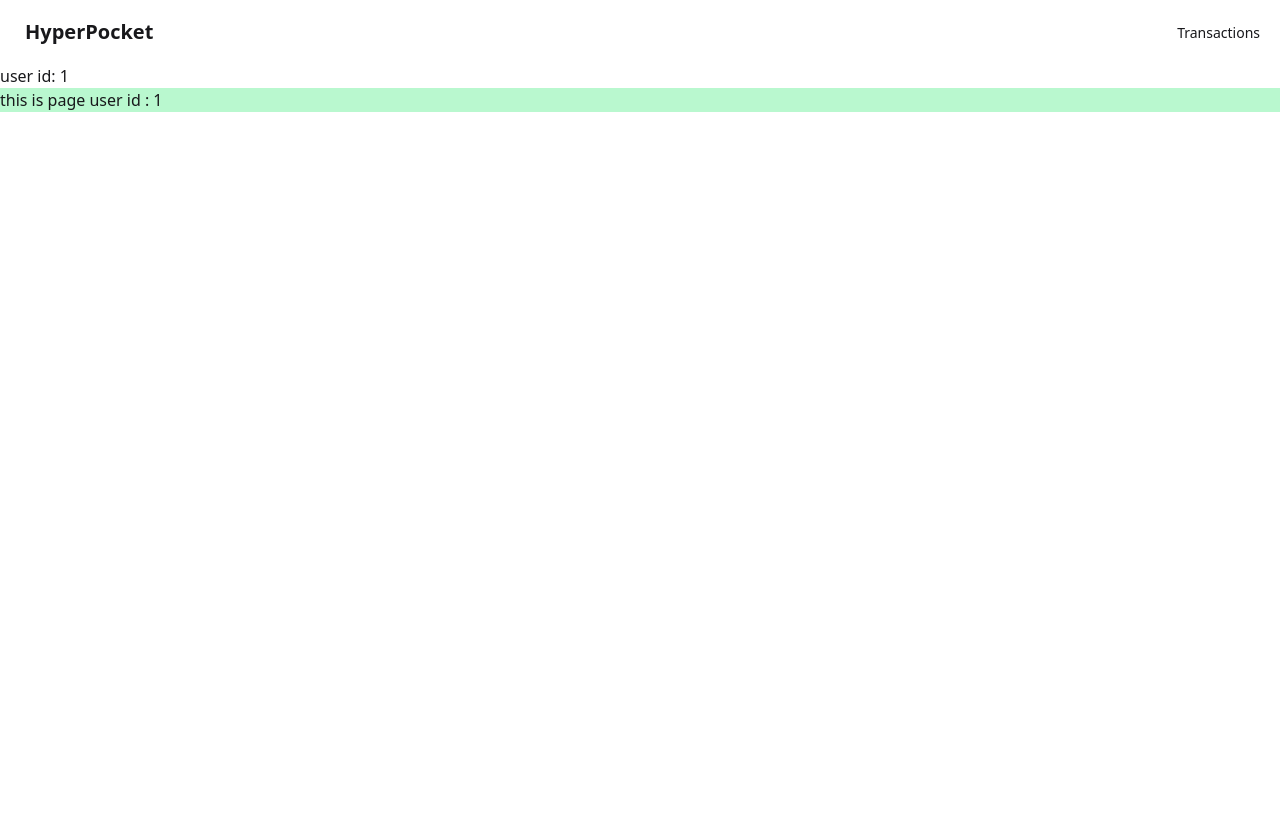
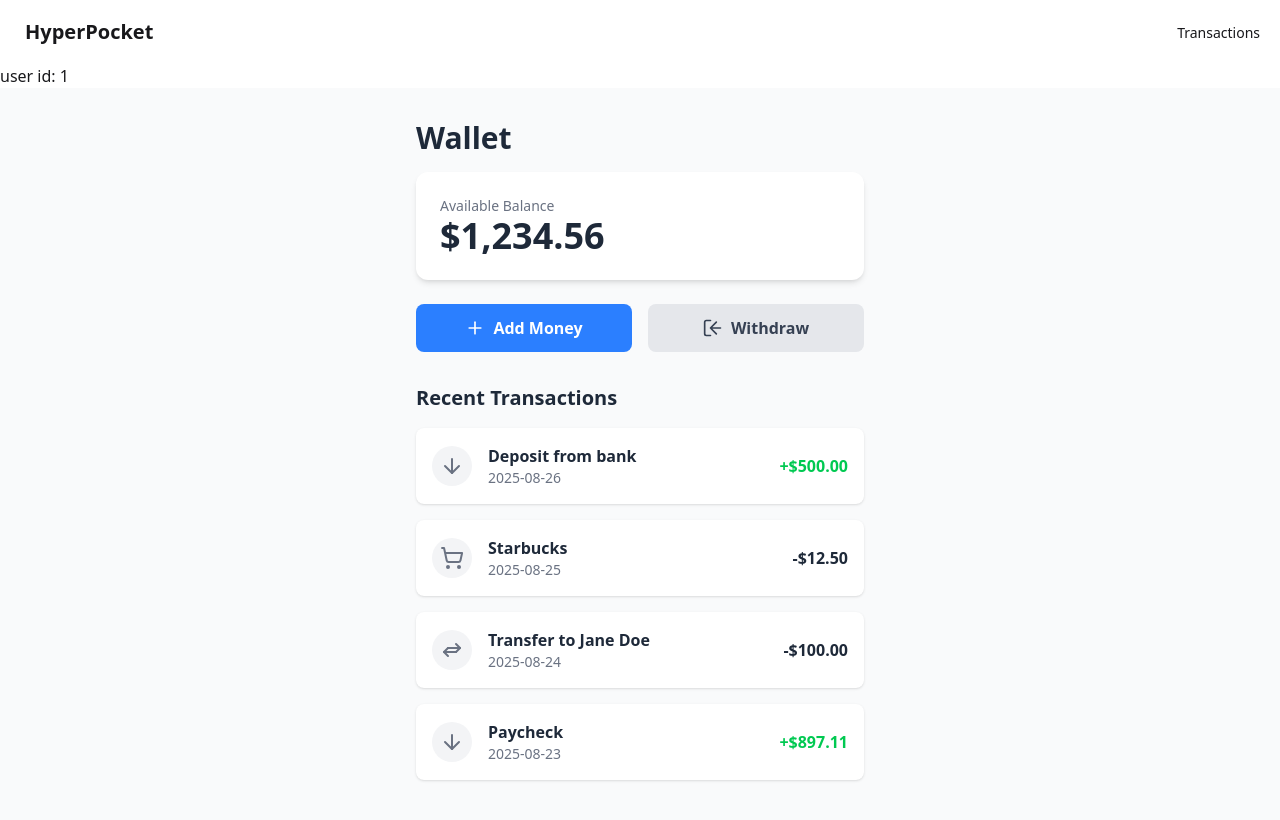
Before and after one commit to lsshawn/hyperpocket-ui, a SvelteKit app: page / in a window 1280 px wide. Shown: the top 820 px of the page. Built offline with nearby package versions, Linux system fonts and the light colour scheme.

Commit message:
feat/wallet-dashboard: mock

```diff
--- a/src/routes/(app)/+page.svelte
+++ b/src/routes/(app)/+page.svelte
@@ -1,13 +1,134 @@
-<script>
-	let { data } = $props();
-	let users = $state([
-		{ id: 1, name: 'John Doe' },
-		{ id: 2, name: 'Jane Doe' }
+<script lang="ts">
+	let availableBalance = $state(1234.56);
+
+	const transactions = $state([
+		{
+			id: 1,
+			type: 'deposit',
+			description: 'Deposit from bank',
+			date: '2025-08-26',
+			amount: 500.0
+		},
+		{
+			id: 2,
+			type: 'purchase',
+			description: 'Starbucks',
+			date: '2025-08-25',
+			amount: -12.5
+		},
+		{
+			id: 3,
+			type: 'transfer',
+			description: 'Transfer to Jane Doe',
+			date: '2025-08-24',
+			amount: -100.0
+		},
+		{
+			id: 4,
+			type: 'deposit',
+			description: 'Paycheck',
+			date: '2025-08-23',
+			amount: 897.11
+		}
 	]);
 
-	let totalUsers = $derived(users.length);
+	function formatCurrency(amount: number) {
+		const formatter = new Intl.NumberFormat('en-US', {
+			style: 'currency',
+			currency: 'USD'
+		});
+		return formatter.format(amount);
+	}
+
+	const iconMap: Record<string, string> = {
+		deposit: `<svg xmlns="http://www.w3.org/2000/svg" width="24" height="24" viewBox="0 0 24 24" fill="none" stroke="currentColor" stroke-width="2" stroke-linecap="round" stroke-linejoin="round" class="h-6 w-6 text-gray-500"><path d="M12 5v14"/><path d="m19 12-7 7-7-7"/></svg>`,
+		purchase: `<svg xmlns="http://www.w3.org/2000/svg" width="24" height="24" viewBox="0 0 24 24" fill="none" stroke="currentColor" stroke-width="2" stroke-linecap="round" stroke-linejoin="round" class="h-6 w-6 text-gray-500"><circle cx="8" cy="21" r="1"/><circle cx="19" cy="21" r="1"/><path d="M2.05 2.05h2l2.66 12.42a2 2 0 0 0 2 1.58h9.78a2 2 0 0 0 1.95-1.57l1.65-7.43H5.16"/></svg>`,
+		transfer: `<svg xmlns="http://www.w3.org/2000/svg" width="24" height="24" viewBox="0 0 24 24" fill="none" stroke="currentColor" stroke-width="2" stroke-linecap="round" stroke-linejoin="round" class="h-6 w-6 text-gray-500"><path d="m16 14 4-4-4-4"/><path d="M8 10H20"/><path d="m8 10-4 4 4 4"/><path d="M4 14h12"/></svg>`
+	};
 </script>
 
-<div class="bg-green-200">
-	this is page user id : {data.user.id}
+<svelte:head>
+	<title>Wallet</title>
+</svelte:head>
+
+<div class="min-h-screen bg-gray-50 p-4 font-sans md:p-8">
+	<div class="mx-auto max-w-md">
+		<h1 class="mb-4 text-3xl font-bold text-gray-800">Wallet</h1>
+
+		<div class="mb-6 rounded-xl bg-white p-6 shadow-md">
+			<p class="text-sm text-gray-500">Available Balance</p>
+			<p class="text-4xl font-bold text-gray-800">{formatCurrency(availableBalance)}</p>
+		</div>
+
+		<div class="mb-8 grid grid-cols-2 gap-4">
+			<button
+				class="flex items-center justify-center gap-2 rounded-lg bg-blue-500 py-3 font-semibold text-white transition-colors hover:bg-blue-600"
+			>
+				<svg
+					xmlns="http://www.w3.org/2000/svg"
+					width="24"
+					height="24"
+					viewBox="0 0 24 24"
+					fill="none"
+					stroke="currentColor"
+					stroke-width="2"
+					stroke-linecap="round"
+					stroke-linejoin="round"
+					class="h-5 w-5"
+				>
+					<line x1="12" y1="5" x2="12" y2="19"></line>
+					<line x1="5" y1="12" x2="19" y2="12"></line>
+				</svg>
+				<span>Add Money</span>
+			</button>
+			<button
+				class="flex items-center justify-center gap-2 rounded-lg bg-gray-200 py-3 font-semibold text-gray-700 transition-colors hover:bg-gray-300"
+			>
+				<svg
+					xmlns="http://www.w3.org/2000/svg"
+					width="24"
+					height="24"
+					viewBox="0 0 24 24"
+					fill="none"
+					stroke="currentColor"
+					stroke-width="2"
+					stroke-linecap="round"
+					stroke-linejoin="round"
+					class="h-5 w-5"
+				>
+					<path d="M21 12H9m7 7-7-7 7-7" />
+					<path d="M9 3H4a2 2 0 0 0-2 2v14a2 2 0 0 0 2 2h5" />
+				</svg>
+				<span>Withdraw</span>
+			</button>
+		</div>
+
+		<div>
+			<h2 class="mb-4 text-xl font-bold text-gray-800">Recent Transactions</h2>
+			<div class="space-y-4">
+				{#each transactions as transaction (transaction.id)}
+					<div class="flex items-center justify-between rounded-lg bg-white p-4 shadow-sm">
+						<div class="flex items-center gap-4">
+							<div
+								class="flex h-10 w-10 shrink-0 items-center justify-center rounded-full bg-gray-100"
+							>
+								{@html iconMap[transaction.type] ?? ''}
+							</div>
+							<div>
+								<p class="font-semibold text-gray-800">{transaction.description}</p>
+								<p class="text-sm text-gray-500">{transaction.date}</p>
+							</div>
+						</div>
+						<p
+							class:text-green-500={transaction.amount > 0}
+							class:text-gray-800={transaction.amount < 0}
+							class="whitespace-nowrap font-semibold"
+						>
+							{transaction.amount > 0 ? '+' : ''}{formatCurrency(transaction.amount)}
+						</p>
+					</div>
+				{/each}
+			</div>
+		</div>
+	</div>
 </div>
```
